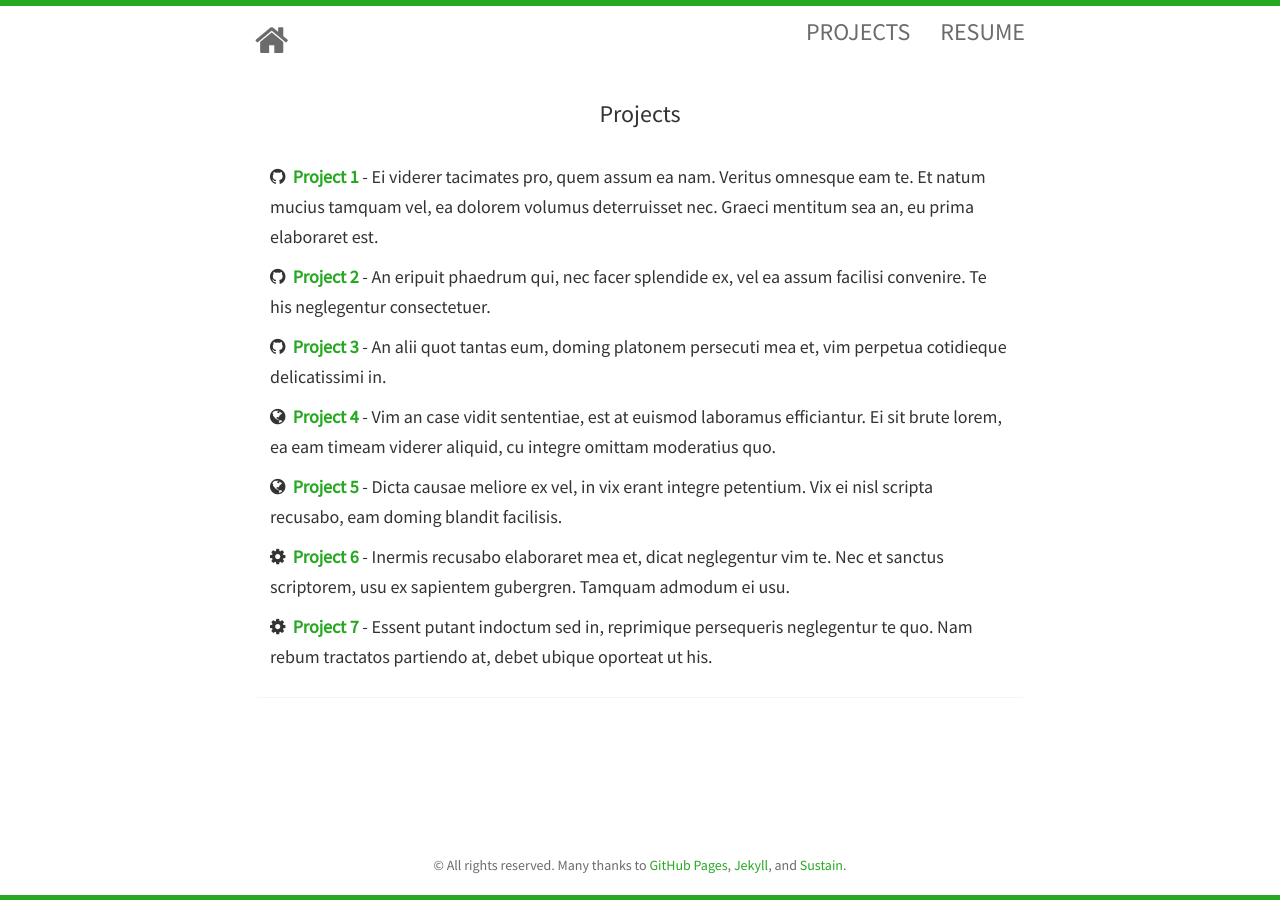
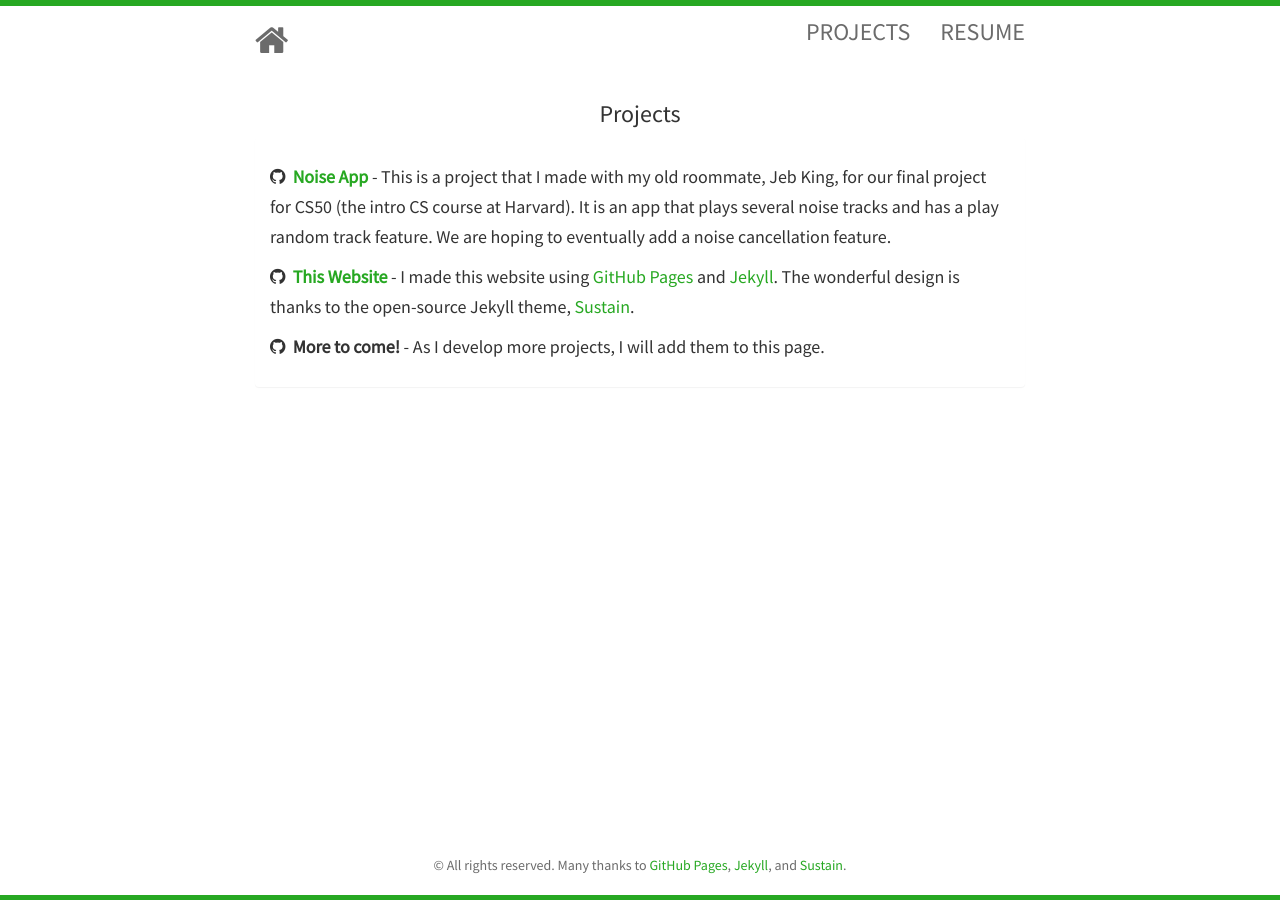
Before and after one commit to zachdietz1/home, a Jekyll site: the page built from projects.html, in a window 1280 px wide. Built offline with Jekyll 4.4.1, drawn with Linux system fonts in a browser that asks for light colours; nearby versions of some CDN libraries.

Commit message:
Resume added and project page changed.

```diff
--- a/_includes/projects.html
+++ b/_includes/projects.html
@@ -4,40 +4,17 @@
   <div class="panel panel-default">
     <div class="panel-body">
 		<h5>
-			<i class="fa fa-github"></i>&nbsp;&nbsp;<strong><a href="#">Project 1</a></strong>
-			- Ei viderer tacimates pro, quem assum ea nam. Veritus omnesque eam te. Et natum mucius tamquam vel,
-			ea dolorem volumus deterruisset nec. Graeci mentitum sea an, eu prima elaboraret est.
+			<i class="fa fa-github"></i>&nbsp;&nbsp;<strong><a href="https://github.com/zachdietz1/noise_app">Noise App</a></strong>
+			- This is a project that I made with my old roommate, Jeb King, for our final project for CS50 (the intro CS course at Harvard). It is an app that plays several noise tracks and has a play random track feature. We are hoping to eventually add a noise cancellation feature.
 		</h5>
 		<h5>
-			<i class="fa fa-github"></i>&nbsp;&nbsp;<strong><a href="#">Project 2</a></strong>
-			- An eripuit phaedrum qui, nec facer splendide ex, vel ea assum facilisi convenire.
-			Te his neglegentur consectetuer.
+			<i class="fa fa-github"></i>&nbsp;&nbsp;<strong><a href="https://zachdietz1.github.io/home/">This Website</a></strong>
+			- I made this website using <a href="https://pages.github.com">GitHub Pages</a> and <a href="http://jekyllrb.com/">Jekyll</a>. The wonderful design is thanks to the open-source Jekyll theme, <a href="http://www.github.com/biomadeira/sustain">Sustain</a>.
 		</h5>
     	<h5>
-			<i class="fa fa-github"></i>&nbsp;&nbsp;<strong><a href="#">Project 3</a></strong>
-			- An alii quot tantas eum, doming platonem persecuti mea et, vim perpetua cotidieque delicatissimi in.
+			<i class="fa fa-github"></i>&nbsp;&nbsp;<strong>More to come!</strong>
+			- As I develop more projects, I will add them to this page.
 		</h5>
-		<h5>
-			<i class="fa fa-globe"></i>&nbsp;&nbsp;<strong><a href="#">Project 4</a></strong>
-			- Vim an case vidit sententiae, est at euismod laboramus efficiantur. Ei sit brute lorem,
-			ea eam timeam viderer aliquid, cu integre omittam moderatius quo.
-		</h5>
-		<h5>
-			<i class="fa fa-globe"></i>&nbsp;&nbsp;<strong><a href="#">Project 5</a></strong>
-			- Dicta causae meliore ex vel, in vix erant integre petentium. Vix ei nisl scripta recusabo,
-			eam doming blandit facilisis.
-		</h5>
-		<h5>
-			<i class="fa fa-cog"></i>&nbsp;&nbsp;<strong><a href="#">Project 6</a></strong>
-			- Inermis recusabo elaboraret mea et, dicat neglegentur vim te. Nec et sanctus scriptorem,
-			usu ex sapientem gubergren. Tamquam admodum ei usu.
-		</h5>
-		<h5>
-			<i class="fa fa-cog"></i>&nbsp;&nbsp;<strong><a href="#">Project 7</a></strong>
-			- Essent putant indoctum sed in, reprimique persequeris neglegentur te quo. Nam rebum
-			tractatos partiendo at, debet ubique oporteat ut his.
-		</h5>
-
 
     </div>
   </div>
--- a/index.html
+++ b/index.html
@@ -9,7 +9,7 @@ layout: home
 	  </div>
 	  <br></br>
 	  <p> <font size="5">
-	  I'm <strong>{{ site.author }}</strong>, a student at Harvard College studying Applied Mathematics. My interests include computer science, finance, chemistry, and most all STEM fields. Please have a look at some of my <a href="{{ site.baseurl }}projects.html"> projects</a>, or check out my <a href="http://biomadeira.github.io/vitae">resume</a>. Don't hesitate to contact me at <a href="mailto:{{ site.email }}">zachdietz1@gmail.com</a>.
+	  I'm <strong>{{ site.author }}</strong>, a student at Harvard College studying Applied Mathematics. My interests include computer science, finance, chemistry, and most all STEM fields. Please have a look at some of my <a href="{{ site.baseurl }}projects.html"> projects</a>, or check out my <a href="{{ site.baseurl }}resume.html">resume</a>. Don't hesitate to contact me at <a href="mailto:{{ site.email }}">zachdietz1@gmail.com</a>.
 	  </font> </p1>
 	  <br></br>
 	  <p> <font size="3"> Thanks for checking out my website! </font> <p>
```
Also changed, not shown: _includes/resume.md (added, +11 -0 lines).
